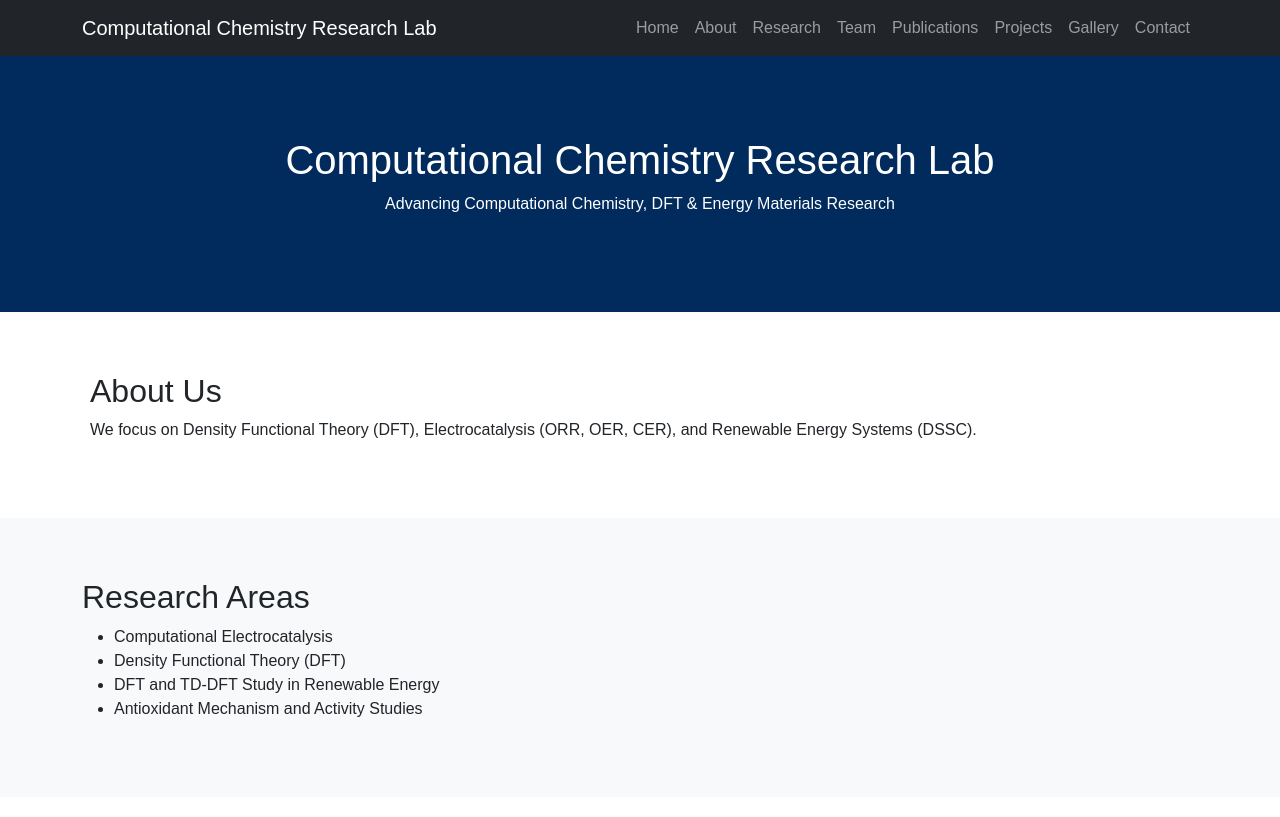
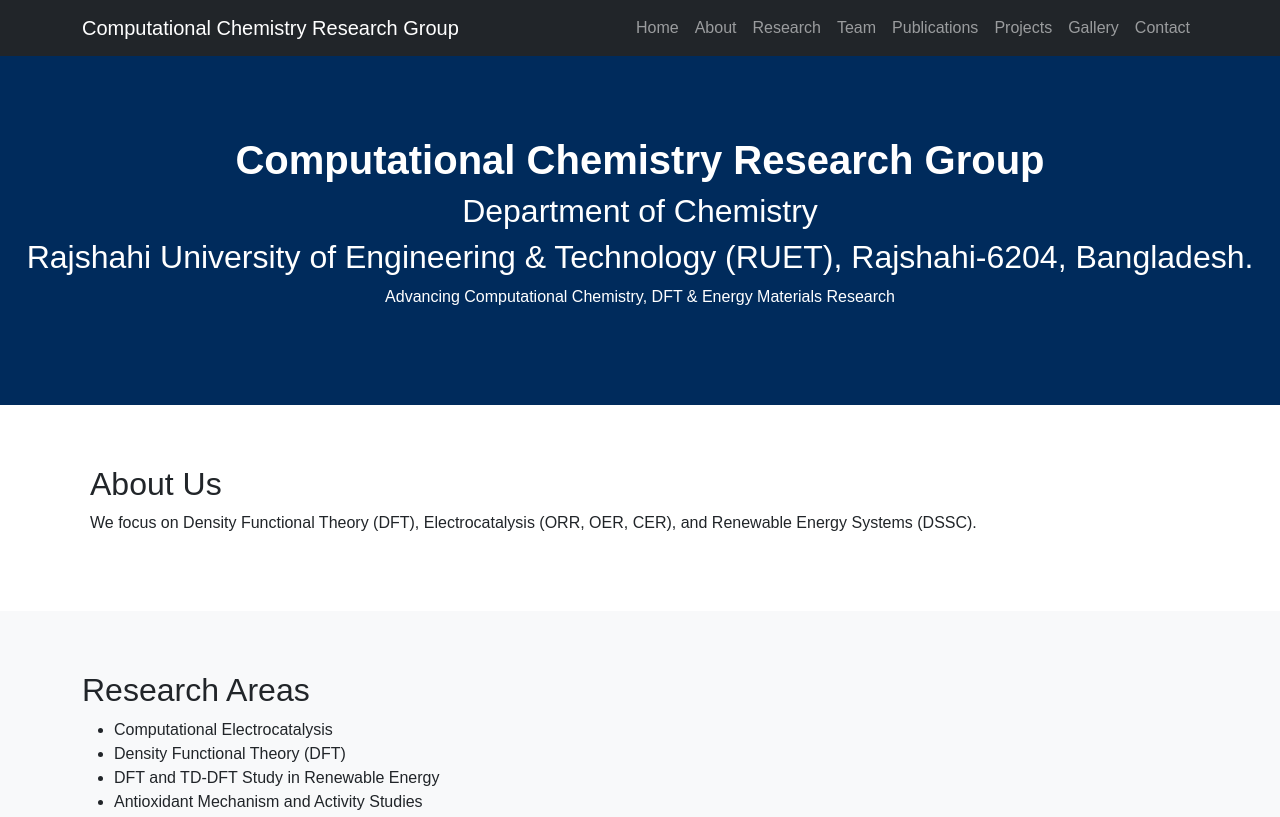
Before and after one commit to Jewel-Hossen/Computational-Research-Laboratory, a plain HTML site: page index.html in a window 1280 px wide. Shown: the top 817 px of the page. Drawn offline with nearby package versions, Linux system fonts and the light colour scheme.

Commit message:
Update title and headings for research group

```diff
--- a/index.html
+++ b/index.html
@@ -3,7 +3,7 @@
 <head>
   <meta charset="UTF-8">
   <meta name="viewport" content="width=device-width, initial-scale=1.0">
-  <title>Computational Chemistry Research Lab</title>
+  <title>Computational Chemistry Research Group</title>
   <link href="https://cdn.jsdelivr.net/npm/bootstrap@5.3.0/dist/css/bootstrap.min.css" rel="stylesheet">
   <style>
     body { font-family: Arial, sans-serif; }
@@ -17,7 +17,7 @@
 <!-- Navbar -->
 <nav class="navbar navbar-expand-lg navbar-dark bg-dark sticky-top">
   <div class="container">
-    <a class="navbar-brand" href="#home">Computational Chemistry Research Lab</a>
+    <a class="navbar-brand" href="#home">Computational Chemistry Research Group</a>
     <button class="navbar-toggler" type="button" data-bs-toggle="collapse" data-bs-target="#nav">
       <span class="navbar-toggler-icon"></span>
     </button>
@@ -38,7 +38,9 @@
 
 <!-- Hero Section -->
 <section id="home" class="hero">
-  <h1>Computational Chemistry Research Lab</h1>
+  <h1><b>Computational Chemistry Research Group</b></h1>
+	<h2>Department of Chemistry</h2>
+	<h2>Rajshahi University of Engineering & Technology (RUET), Rajshahi-6204, Bangladesh.</h2>
   <p>Advancing Computational Chemistry, DFT & Energy Materials Research</p>
 </section>
 
```
